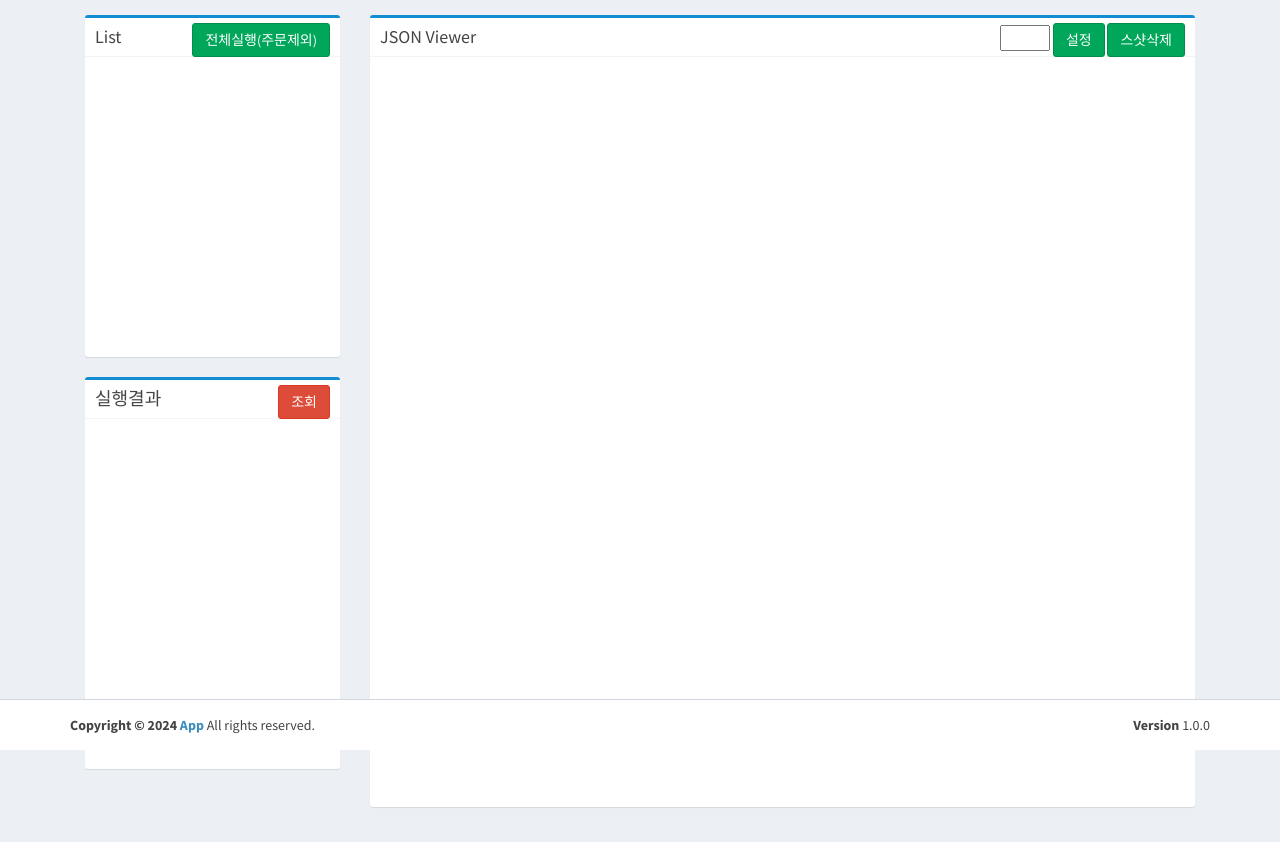
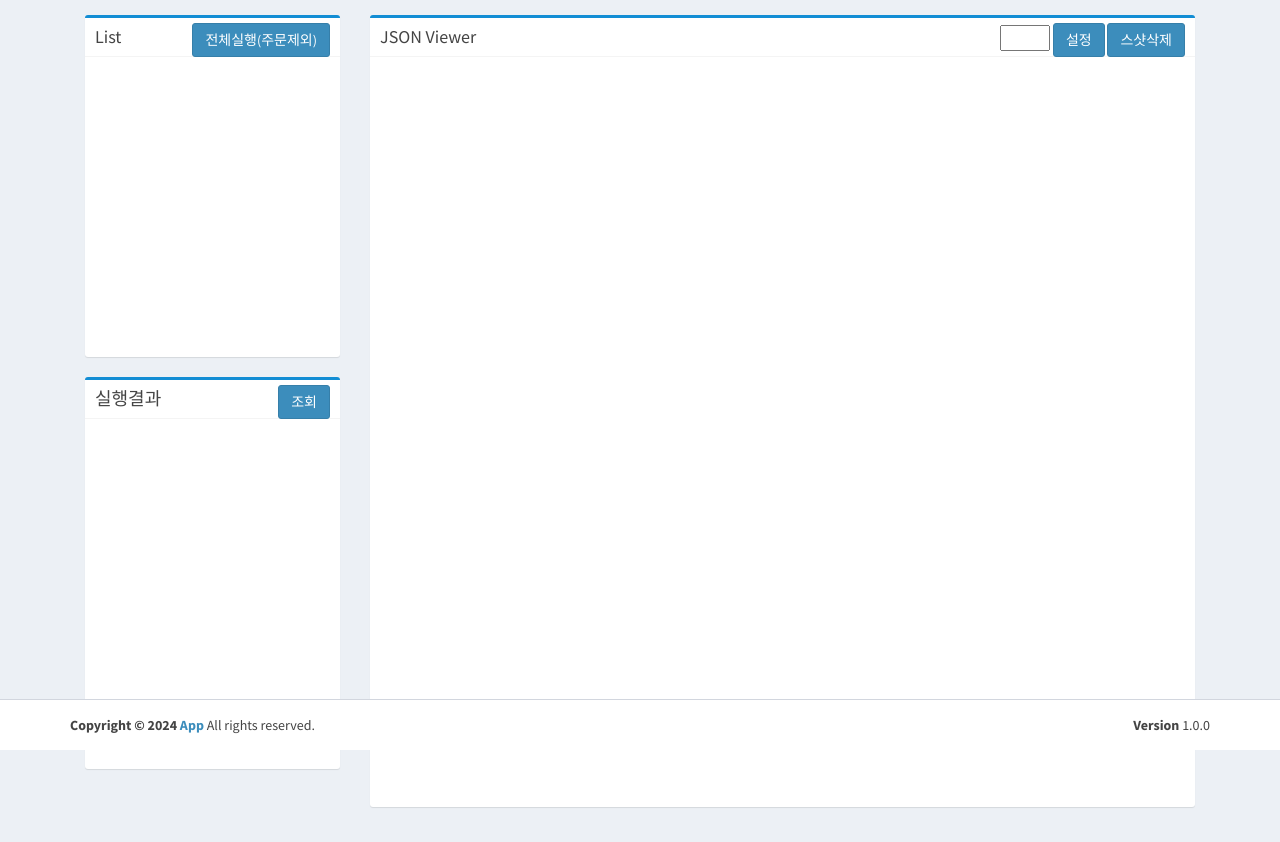
Before and after one commit to oseongryu/flask-aws-tools, a Flask app: page /automation/ in a window 1280 px wide. Shown: the part 50-892 px from the top of the page. Run offline with Flask 3, Linux system fonts and the light colour scheme; data that the repository does not hold is empty; some libraries are stand-ins or nearby versions.

Commit message:
fix: modal

```diff
--- a/templates/automation/index.html
+++ b/templates/automation/index.html
@@ -59,7 +59,7 @@
 									<h3 class="box-title">List</h3>
 									<div class="box-tools pull-right">
 										<input type="text" id="viewOSText" style="width: 0px; display: none">
-										<input type="button" id="btnExecAll" class="btn btn-success" value="전체실행(주문제외)">
+										<input type="button" id="btnExecAll" class="btn btn-primary" value="전체실행(주문제외)">
 									</div>
 								</div>
 								<div class="box-body" style="height: 300px;">
@@ -70,7 +70,7 @@
 								<div class="box-header with-border">
 									<h3 class="box-title">실행결과</h3>
 									<div class="box-tools pull-right">
-										<input type="button" id="btnRefresh2" class="btn btn-danger" value="조회">
+										<input type="button" id="btnRefresh2" class="btn btn-primary" value="조회">
 									</div>
 								</div>
 								<div class="box-body" style="height: 350px;">
@@ -86,8 +86,8 @@
                                     <h4 class="box-title">JSON Viewer</h4>
                                     <div class="box-tools pull-right">
 										<input type="text" id="focusInput" style="width: 50px;">
-										<input type="button" id="btnSetting" class="btn btn-success" value="설정" />
-										<input type="button" id="btnScreenshotClear" class="btn btn-success" value="스샷삭제" />
+										<input type="button" id="btnSetting" class="btn btn-primary" value="설정" />
+										<input type="button" id="btnScreenshotClear" class="btn btn-primary" value="스샷삭제" />
                                     </div>
                                 </div>
 								<div class="box-body" style="height: 750px;">
--- a/templates/includes/modal.html
+++ b/templates/includes/modal.html
@@ -1,108 +1,6 @@
-<!-- 작은 모달 -->
-<div class="modal fade" id="modal" tabindex="-1" role="dialog"
-	aria-labelledby="myModalLabel" aria-hidden="true">
-	<div class="modal-dialog modal-sm">
-		<div class="modal-content">
-			<div class="modal-header" id="modalHeader">
-				<button type="button" class="close" data-dismiss="modal">
-					<span aria-hidden="true">×</span><span class="sr-only">Close</span>
-				</button>
-				<h4 class="modal-title" id="modalTitle">알림메시지</h4>
-			</div>
-			<div class="modal-body" id="modalContent">...</div>
-			<div class="modal-footer" id="modalBtns">
-				<button type="button" class="btn btn-danger" data-dismiss="modal">확인</button>
-			</div>
-		</div>
-	</div>
-</div>
-<!-- .작은 모달 -->
-
-<!-- 로그아웃용 작은 모달 -->
-<div class="modal fade" id="modal1" tabindex="-1" role="dialog"
-	aria-labelledby="myModalLabel" aria-hidden="true">
-	<div class="modal-dialog modal-sm">
-		<div class="modal-content">
-			<div class="modal-header" id="modalHeader1">
-				<button type="button" class="close" data-dismiss="modal">
-					<span aria-hidden="true">×</span> <span class="sr-only">Close</span>
-				</button>
-				<h4 class="modal-title" id="modalTitle1">알림메시지</h4>
-			</div>
-			<div class="modal-body" id="modalContent1">로그아웃 되었습니다.</div>
-			<div class="modal-footer" id="modalBtns1">
-				<button type="button" class="btn btn-danger" data-dismiss="modal">확인</button>
-			</div>
-		</div>
-	</div>
-</div>
-<!-- .로그아웃용 작은 모달 -->
-
-<!-- confirm용 작은 모달 -->
-<div class="modal fade" id="modal2" tabindex="-1" role="dialog"
-	aria-labelledby="myModalLabel" aria-hidden="true">
-	<div class="modal-dialog modal-sm">
-		<div class="modal-content">
-			<div class="modal-header" id="modalHeader2">
-				<button type="button" class="close" data-dismiss="modal">
-					<span aria-hidden="true">×</span><span class="sr-only">Close</span>
-				</button>
-				<h4 class="modal-title" id="modalTitle2">알림메시지</h4>
-			</div>
-			<div class="modal-body" id="modalContent2">...</div>
-			<div class="modal-footer" id="modalBtns2">
-				<button type="button" class="btn btn-default" data-dismiss="modal">Close</button>
-				<button type="button" class="btn btn-danger">Save changes</button>
-			</div>
-		</div>
-	</div>
-</div>
-<!-- .confirm용 작은 모달 -->
-
-<!-- 캡쳐용 모달 팝업 -->
-<div class="modal fade" id="canvasModal" tabindex="-1" role="dialog"
-	aria-labelledby="myModalLabel" aria-hidden="true">
-	<div class="modal-dialog modal-lg">
-		<div class="modal-content">
-			<div class="modal-header">
-				<button type="button" class="close" data-dismiss="modal">
-					<span aria-hidden="true">×</span><span class="sr-only">Close</span>
-				</button>
-				<h4 class="modal-title" id="myModalLabel">화면 캡쳐(사진)</h4>
-			</div>
-			<div class="modal-body" style="text-align: center">
-				<canvas id="captures"></canvas>
-			</div>
-			<div class="modal-footer">
-				<button type="button" class="btn btn-danger" data-dismiss="modal">확인</button>
-			</div>
-		</div>
-	</div>
-</div>
-<!-- .캡쳐용 모달 팝업 -->
-
-<!-- progress Modal -->
-<div class="modal fade" id="progressModal" tabindex="-1" role="dialog" aria-labelledby="myModalLabel" aria-hidden="true" data-backdrop="static">
-	<div class="modal-dialog">
-		<div class="modal-content">
-			<div class="modal-header">
-				<h3>Progressing</h3>
-			</div>
-			<div class="modal-body">
-				<!-- progress , bar, percent를 표시할 div 생성한다. -->
-				<div class="progress">
-					<div class="bar"></div>
-					<div class="percent">0%</div>
-				</div>
-				<div id="status"></div>
-			</div>
-		</div>
-	</div>
-</div>
-
 
 <!-- setting Modal -->
-<div class="modal fade" id="settingModal" tabindex="-1" role="dialog" aria-labelledby="myModalLabel" aria-hidden="true">
+<div class="modal fade" id="settingModal" tabindex="-1" role="dialog" aria-labelledby="myModalLabel2" aria-hidden="true">
 	<div class="modal-dialog modal-md">
 		<div class="modal-content">
 			<div class="modal-header" id="settingModalHeader">
@@ -113,30 +11,9 @@
 			</div>
 			<div class="modal-body" id="settingModalContent">...</div>
 			<div class="modal-footer" id="settingModalBtns">
-				<button type="button" id="modalBtnSave" class="btn btn-success">저장</button>
+				<button type="button" id="modalBtnSave" class="btn btn-primary">저장</button>
 				<button type="button" class="btn btn-default" data-dismiss="modal">취소</button>
 			</div>
 		</div>
 	</div>
 </div>
-
-
-<!-- confirm 모달 -->
-<div class="modal fade" id="confirmModal" tabindex="-1" role="dialog"
-	aria-labelledby="myModalLabel" aria-hidden="true">
-	<div class="modal-dialog modal-sm">
-		<div class="modal-content">
-			<div class="modal-header" id="modalHeader2">
-				<button type="button" class="close" data-dismiss="modal">
-					<span aria-hidden="true">×</span><span class="sr-only">Close</span>
-				</button>
-				<h4 class="modal-title" id="modalTitle2">알림메시지</h4>
-			</div>
-			<div class="modal-body" id="confirmModalContent">...</div>
-			<div class="modal-footer" id="modalBtns2">
-				<button type="button" id="confirmModalOK" class="btn btn-success">확인</button>
-				<button type="button" id="confirmModalCancel" class="btn btn-default" data-dismiss="modal">취소</button>
-			</div>
-		</div>
-	</div>
-</div>
```
